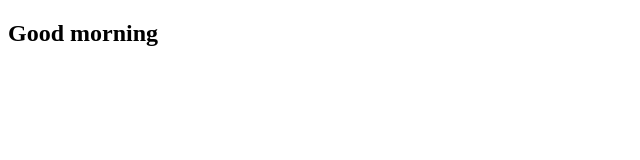
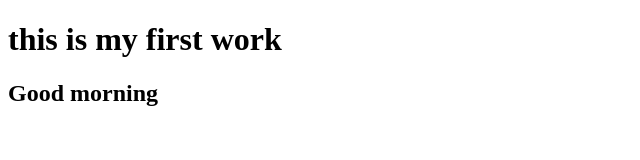
Before and after one commit to asif323/my-first-website, a plain HTML site: page index.html in a window 1280 px wide. Shown: the whole page, without its empty margins (0-640 px from the left). Drawn offline with Linux system fonts and the light colour scheme.

Commit message:
added a header

```diff
--- a/index.html
+++ b/index.html
@@ -6,6 +6,7 @@
     <title>Document</title>
 </head>
 <body>
+    <h1>this is my first work</h1>
     <h2>Good morning</h2>
 </body>
 </html>
```
Also changed, not shown: 1 other file.
